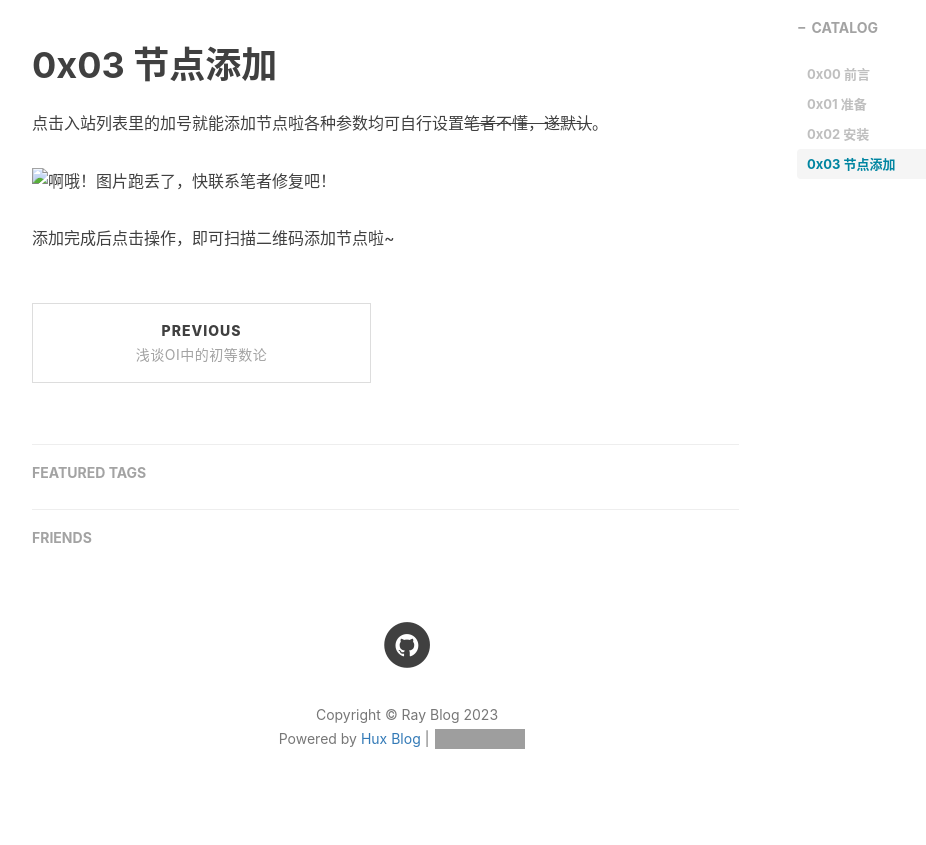
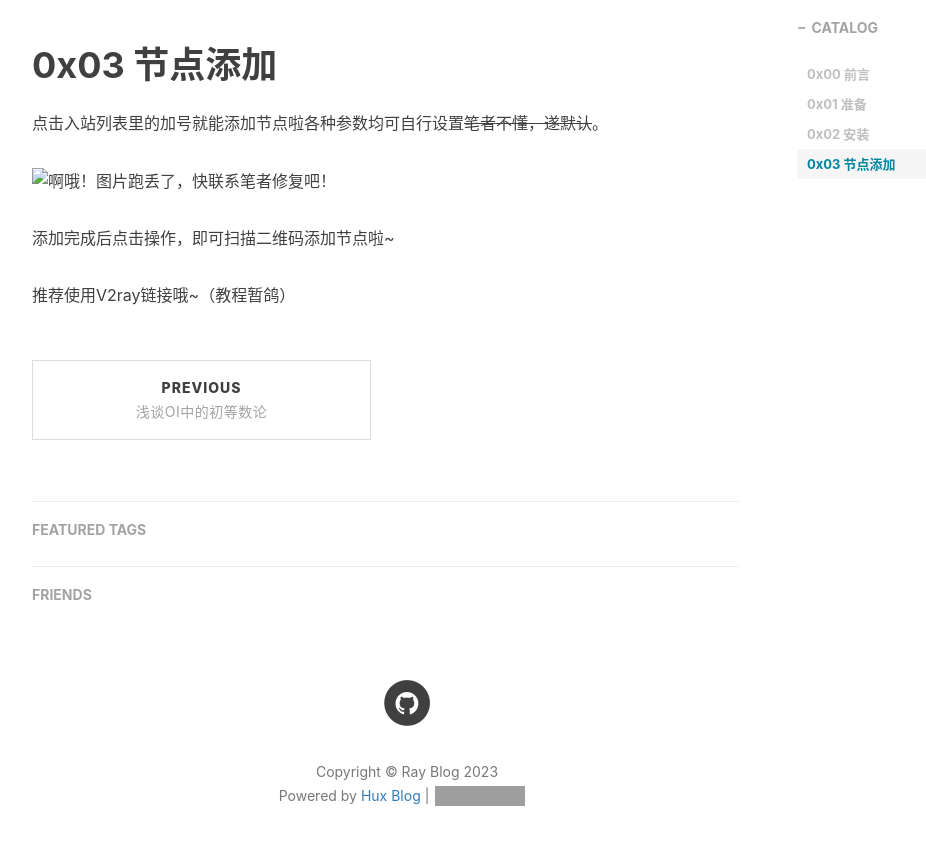
Before and after one commit to Rayminn/Rayminn.github.io, a Jekyll site: the page built from _posts/2023-01-09-ke-xue-shang-wang.markdown, in a window 1280 px wide and 900 px high, scrolled down 1846 px. Shown: the top 845 px of the window, without its empty margins (233-1159 px from the left). Built offline with Jekyll 4.4.1, drawn with Linux system fonts in a browser that asks for light colours; nearby versions of some CDN libraries; comment, search, counter and statistics services are not loaded; grey boxes are pictures that could not be loaded.

Commit message:
Update 2023-01-09-ke-xue-shang-wang.markdown

````diff
--- a/_posts/2023-01-09-ke-xue-shang-wang.markdown
+++ b/_posts/2023-01-09-ke-xue-shang-wang.markdown
@@ -40,12 +40,14 @@ bash <(curl -Ls https://www.github.com/vaxilu/x-ui/master/install.sh)
 bash <(curl -Ls https://raw.githubusercontent.com/vaxilu/x-ui/master/install.sh)
 ```
 
-![啊哦！图片跑丢了，快联系笔者修复吧！](..\img\zheng-xiang-dai-li-1.png)
+![啊哦！图片跑丢了，快联系笔者修复吧！](../img/zheng-xiang-dai-li-1.png)
 
 # 0x03 节点添加
 
 点击入站列表里的加号就能添加节点啦各种参数均可自行设置~~笔者不懂，遂默认~~。
 
-![啊哦！图片跑丢了，快联系笔者修复吧！](..\img\zheng-xiang-dai-li-2.png)
+![啊哦！图片跑丢了，快联系笔者修复吧！](../img/zheng-xiang-dai-li-2.png)
 
 添加完成后点击操作，即可扫描二维码添加节点啦~
+
+推荐使用V2ray链接哦~（教程暂鸽）
````
